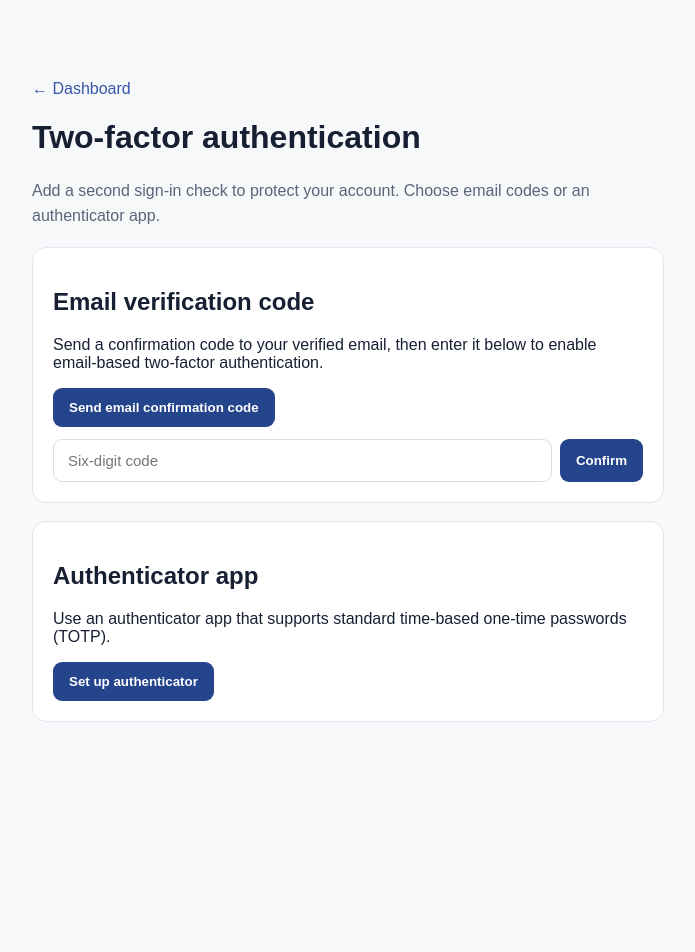
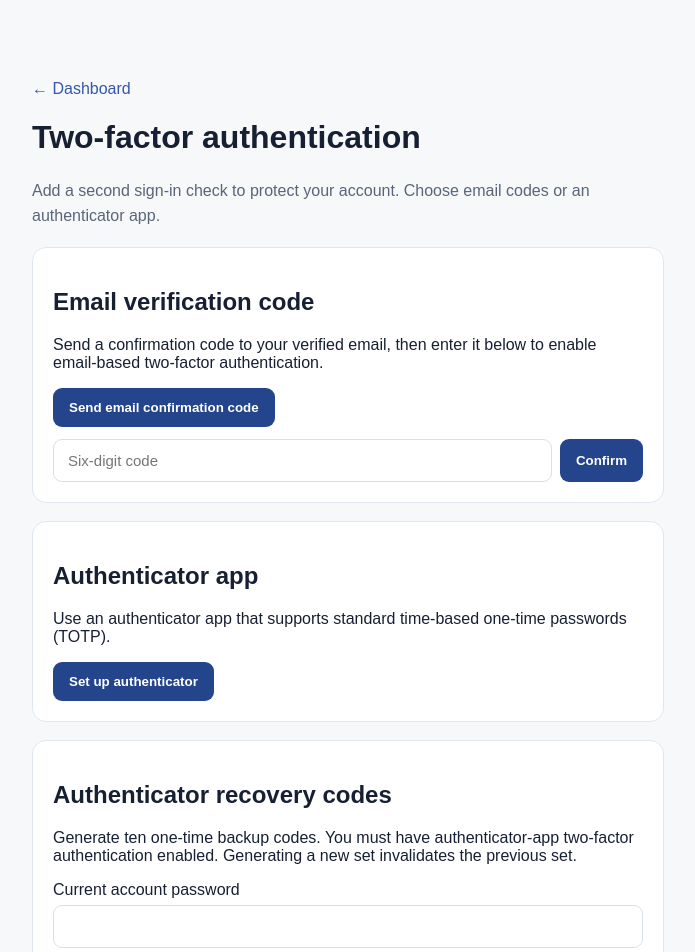
Before and after one commit to daviddmoney/ai-job-automation, a Next.js app: page /security/2fa in a window 1280 px wide. Shown: the top 952 px of the page, without its empty margins (292-987 px from the left). Before the commit the page ends 802 px from the top, so only its background shows below. Built offline with nearby package versions, Linux system fonts and the light colour scheme.

Commit message:
Add recovery-code management to 2FA settings

```diff
--- a/src/app/security/2fa/page.tsx
+++ b/src/app/security/2fa/page.tsx
@@ -5,6 +5,8 @@ import { useState } from "react";
 export default function TwoFactorSettingsPage() {
   const [setup, setSetup] = useState<{ secret: string; otpauthUrl: string } | null>(null);
   const [code, setCode] = useState("");
+  const [password, setPassword] = useState("");
+  const [recoveryCodes, setRecoveryCodes] = useState<string[]>([]);
   const [message, setMessage] = useState("");
   const [busy, setBusy] = useState(false);
   async function post(url: string, body?: unknown) {
@@ -17,12 +19,14 @@ export default function TwoFactorSettingsPage() {
   async function confirmTotp() { await post("/api/security/2fa/totp/confirm", { code }); }
   async function startEmail() { await post("/api/security/2fa/email/start"); }
   async function confirmEmail() { await post("/api/security/2fa/email/confirm", { code }); }
+  async function generateRecoveryCodes() { const data = await post("/api/account/two-factor/recovery-codes", { password, code }); if (Array.isArray(data?.recoveryCodes)) { setRecoveryCodes(data.recoveryCodes); setPassword(""); setCode(""); } }
   return <main style={{ maxWidth: 680, margin: "56px auto", padding: 24 }}>
     <a href="/dashboard" style={{ color: "#3657a7" }}>← Dashboard</a>
     <h1 style={{ fontSize: 32 }}>Two-factor authentication</h1>
     <p style={{ color: "#596579", lineHeight: 1.6 }}>Add a second sign-in check to protect your account. Choose email codes or an authenticator app.</p>
     <section style={card}><h2>Email verification code</h2><p>Send a confirmation code to your verified email, then enter it below to enable email-based two-factor authentication.</p><button disabled={busy} onClick={startEmail} style={button}>Send email confirmation code</button><div style={{ display: "flex", gap: 8, marginTop: 12 }}><input value={code} onChange={e=>setCode(e.target.value)} placeholder="Six-digit code" inputMode="numeric" maxLength={6} style={field}/><button disabled={busy || code.length!==6} onClick={confirmEmail} style={button}>Confirm</button></div></section>
     <section style={card}><h2>Authenticator app</h2><p>Use an authenticator app that supports standard time-based one-time passwords (TOTP).</p><button disabled={busy} onClick={startTotp} style={button}>Set up authenticator</button>{setup && <div style={{ marginTop: 14 }}><p>Enter this setup key manually in your authenticator app:</p><code style={{ overflowWrap: "anywhere" }}>{setup.secret}</code><p style={{ fontSize: 12, color: "#697589" }}>The QR-compatible provisioning URI is available in the setup response. Keep the secret private.</p><div style={{ display: "flex", gap: 8 }}><input value={code} onChange={e=>setCode(e.target.value)} placeholder="Six-digit code" inputMode="numeric" maxLength={6} style={field}/><button disabled={busy || code.length!==6} onClick={confirmTotp} style={button}>Confirm</button></div></div>}</section>
+    <section style={card}><h2>Authenticator recovery codes</h2><p>Generate ten one-time backup codes. You must have authenticator-app two-factor authentication enabled. Generating a new set invalidates the previous set.</p><label style={{ display: "grid", gap: 6 }}>Current account password<input type="password" autoComplete="current-password" value={password} onChange={e=>setPassword(e.target.value)} style={field}/></label><label style={{ display: "grid", gap: 6, marginTop: 10 }}>Current authenticator code<input value={code} onChange={e=>setCode(e.target.value)} inputMode="numeric" maxLength={6} placeholder="Six-digit code" style={field}/></label><button disabled={busy || !password || code.length!==6} onClick={generateRecoveryCodes} style={{...button, marginTop: 12}}>Generate new recovery codes</button>{recoveryCodes.length>0 && <div style={{ marginTop: 14 }}><strong>Save these now. They will not be shown again.</strong><pre style={{ whiteSpace: "pre-wrap", background: "#f3f5f8", padding: 14, borderRadius: 8 }}>{recoveryCodes.join("\\n")}</pre></div>}</section>
     {message && <p role="status" style={{ marginTop: 16 }}>{message}</p>}
   </main>;
 }
```
